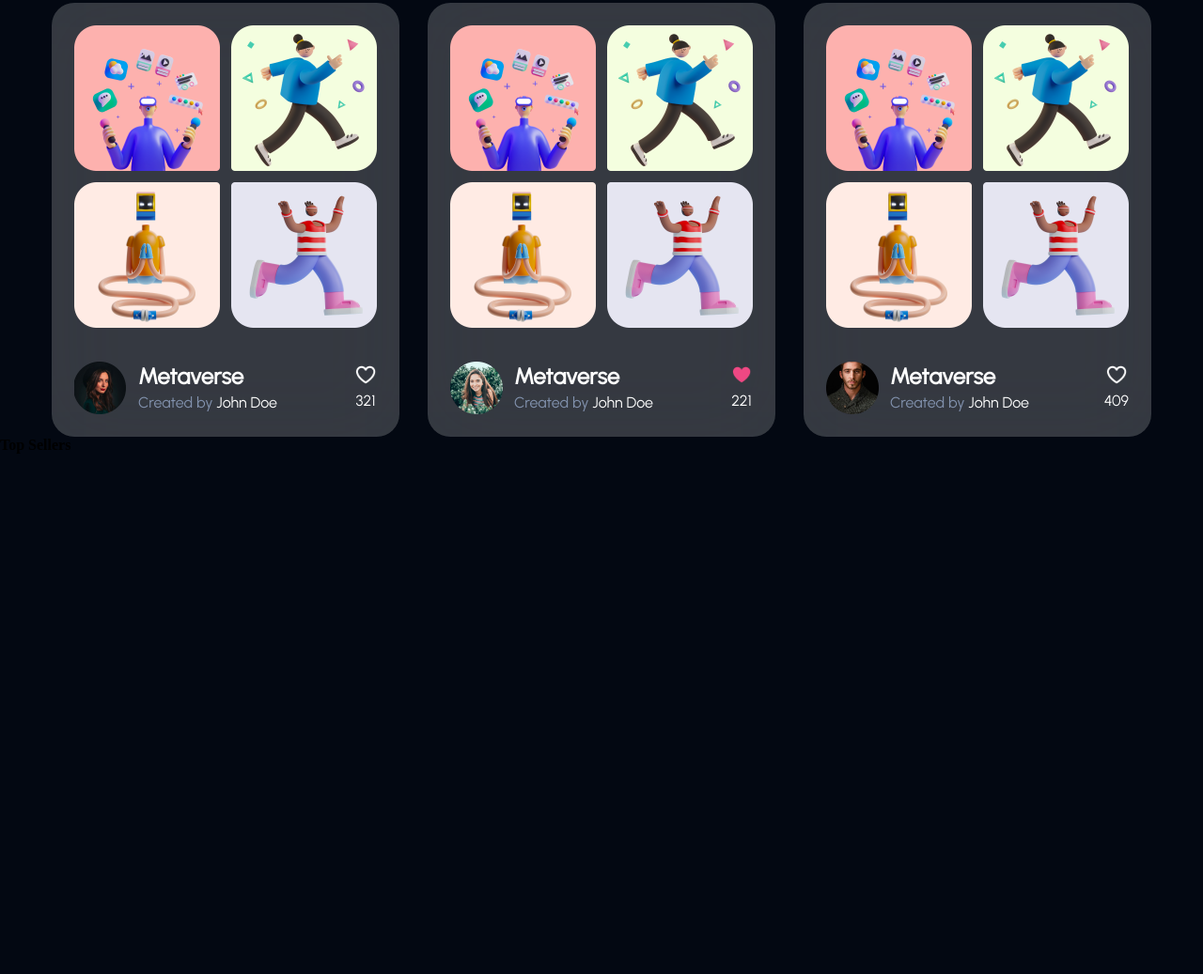
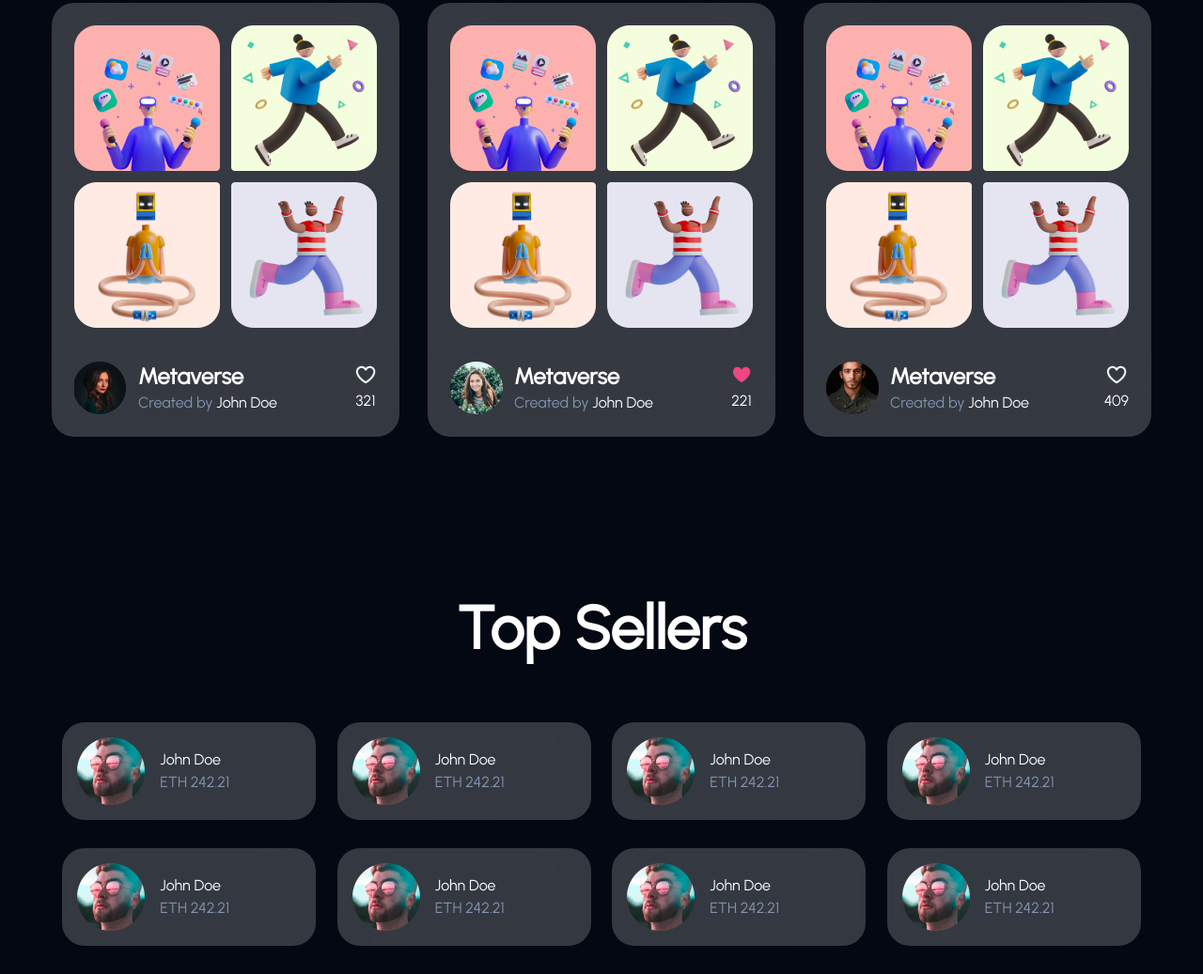
Before and after one commit to Thorzzzor/Ultra_NFT, a plain HTML site: page index.html in a window 1280 px wide. Shown: the part 2627-3664 px from the top of the page at 94% size. Before the commit the page ends 3110 px from the top, so only its background shows below. Drawn offline with Linux system fonts and the light colour scheme.

Commit message:
top sellers

```diff
--- a/index.html
+++ b/index.html
@@ -340,7 +340,44 @@
     <div class="top-sellers__title">
         <h1>Top Sellers</h1>
     </div>
-
+<div class="sellers-content">
+    <div class="content-row">
+        <div class="content-row__seller">
+            <div></div>
+            <p>John Doe<br><span style="color: #8393AF">ETH 242.21</span></p>
+        </div>
+        <div class="content-row__seller">
+            <div></div>
+            <p>John Doe<br><span style="color: #8393AF">ETH 242.21</span></p>
+        </div>
+        <div class="content-row__seller">
+            <div></div>
+            <p>John Doe<br><span style="color: #8393AF">ETH 242.21</span></p>
+        </div>
+        <div class="content-row__seller">
+            <div></div>
+            <p>John Doe<br><span style="color: #8393AF">ETH 242.21</span></p>
+        </div>
+    </div>
+    <div class="content-row">
+        <div class="content-row__seller">
+            <div></div>
+            <p>John Doe<br><span style="color: #8393AF">ETH 242.21</span></p>
+        </div>
+        <div class="content-row__seller">
+            <div></div>
+            <p>John Doe<br><span style="color: #8393AF">ETH 242.21</span></p>
+        </div>
+        <div class="content-row__seller">
+            <div></div>
+            <p>John Doe<br><span style="color: #8393AF">ETH 242.21</span></p>
+        </div>
+        <div class="content-row__seller">
+            <div></div>
+            <p>John Doe<br><span style="color: #8393AF">ETH 242.21</span></p>
+        </div>
+    </div>
+</div>
 </div>
 </body>
 </html>
--- a/styles/styles.css
+++ b/styles/styles.css
@@ -45,7 +45,6 @@ body {
 
 .logo__text {
     color: #ffffff;
-    /* Ultra NFT */
 
     position: static;
     width: 100%;
@@ -53,16 +52,13 @@ body {
     left: 76px;
     top: calc(50% - 48px / 2);
 
-    /* Headings/H4-Bold */
     font-family: Urbanist, "Roboto Light", serif;
     font-style: normal;
     font-weight: bold;
     font-size: 32px;
     line-height: 48px;
-    /* identical to box height, or 150% */
 
 
-    /* Inside auto layout */
     flex: none;
     order: 1;
     flex-grow: 0;
@@ -125,7 +121,6 @@ body {
 }
 
 .links__item a {
-    /* Contact us */
 
     position: static;
     width: 79px;
@@ -133,14 +128,12 @@ body {
     left: 237px;
     top: 16px;
 
-    /* Paragraph/Body-Regular-Bold */
     font-family: Urbanist, serif;
     font-style: normal;
     font-weight: bold;
     font-size: 16px;
     line-height: 24px;
     text-decoration: none;
-    /* identical to box height, or 150% */
 
     color: #FFFFFF;
 
@@ -506,13 +499,11 @@ body {
 .popular-collections {
     max-width: 1170px;
     display: block;
-    /*width: 70%;*/
     margin: 0 auto;
     margin-top: 160px;
 }
 
 .pop-collections__title {
-    /*width: 70%;*/
     display: flex;
     justify-content: space-between;
     align-items: center;
@@ -566,7 +557,7 @@ body {
     margin: 24px;
 }
 
-.card__collage div{
+.card__collage div {
     width: 155px;
     height: 155px;
     margin-bottom: 12px;
@@ -581,10 +572,8 @@ body {
 }
 
 .card__content {
-    /*width: 100%;*/
     display: flex;
     flex-direction: row;
-    /*justify-content: space-around;*/
     align-items: center;
     margin-bottom: 24px;
     padding: 0;
@@ -598,3 +587,66 @@ body {
 .content__text {
     flex-grow: 1;
 }
+
+.top-sellers {
+    max-width: 1170px;
+    display: block;
+    margin: 0 auto;
+    margin-top: 160px;
+}
+
+.top-sellers__title {
+    margin-bottom: 56px;
+}
+
+.top-sellers__title h1 {
+    font-family: Urbanist, "Roboto Light", serif;
+    font-style: normal;
+    font-weight: bold;
+    font-size: 64px;
+    line-height: 88px;
+    text-align: center;
+    color: #FFFFFF;
+}
+
+.sellers-content {
+    display: block;
+}
+
+.content-row {
+    display: flex;
+    justify-content: space-around;
+    align-items: center;
+    margin-bottom: 30px;
+}
+
+.content-row__seller {
+    display: flex;
+    justify-content: flex-start;
+    align-items: center;
+    background: rgba(255, 255, 255, 0.2);
+    backdrop-filter: blur(40px);
+    border-radius: 24px;
+    width: 270px;
+    height: 104px;
+}
+
+.content-row__seller div {
+    width: 72px;
+    height: 72px;
+    background-image: url("../img/top-sellers/img.png");
+    background-repeat: no-repeat;
+    background-size: contain;
+    margin-left: 16px;
+    margin-right: 16px;
+}
+
+.content-row__seller p {
+    font-family: Urbanist, "Roboto Light", serif;
+    font-style: normal;
+    font-weight: normal;
+    font-size: 16px;
+    line-height: 24px;
+    color: #FFFFFF;
+    margin-right: 16px;
+}
```
